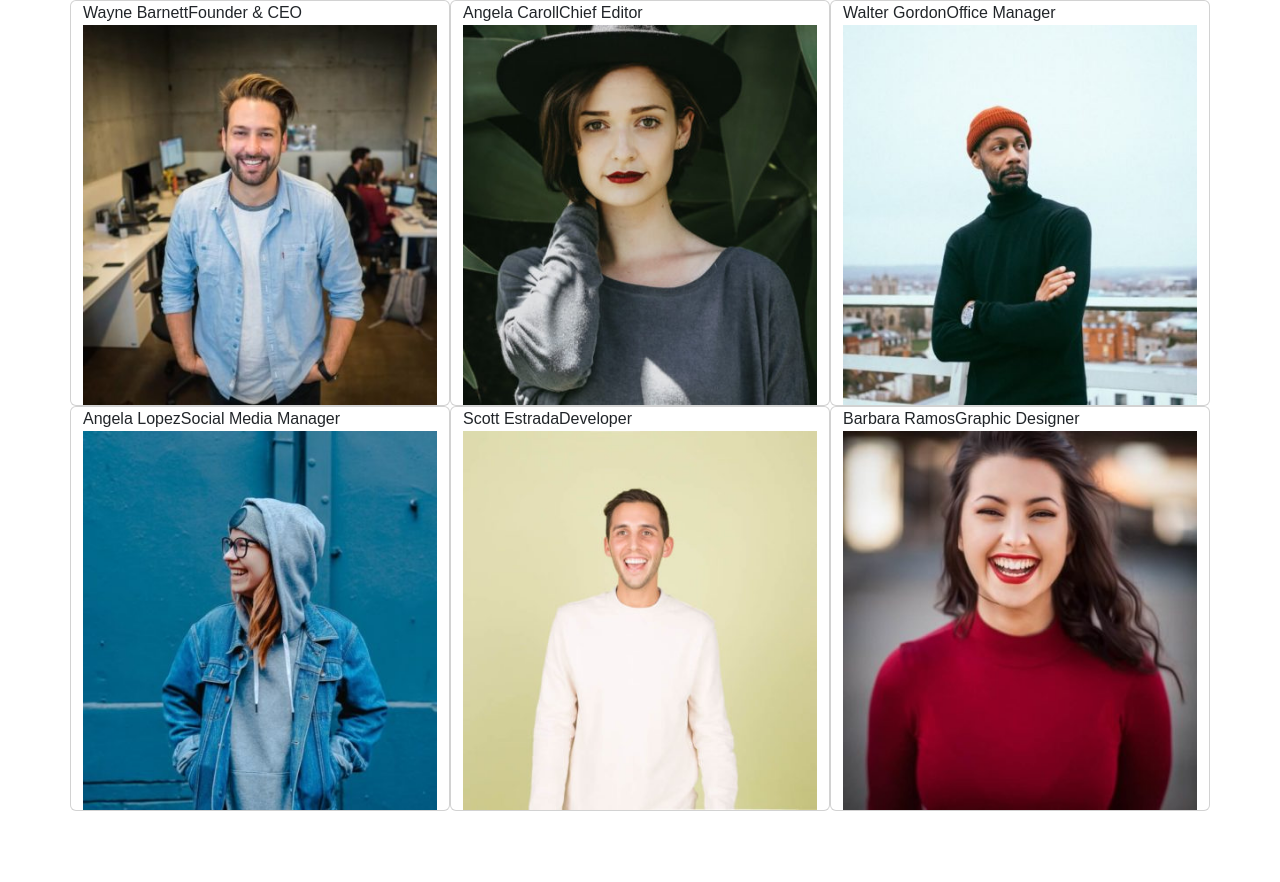
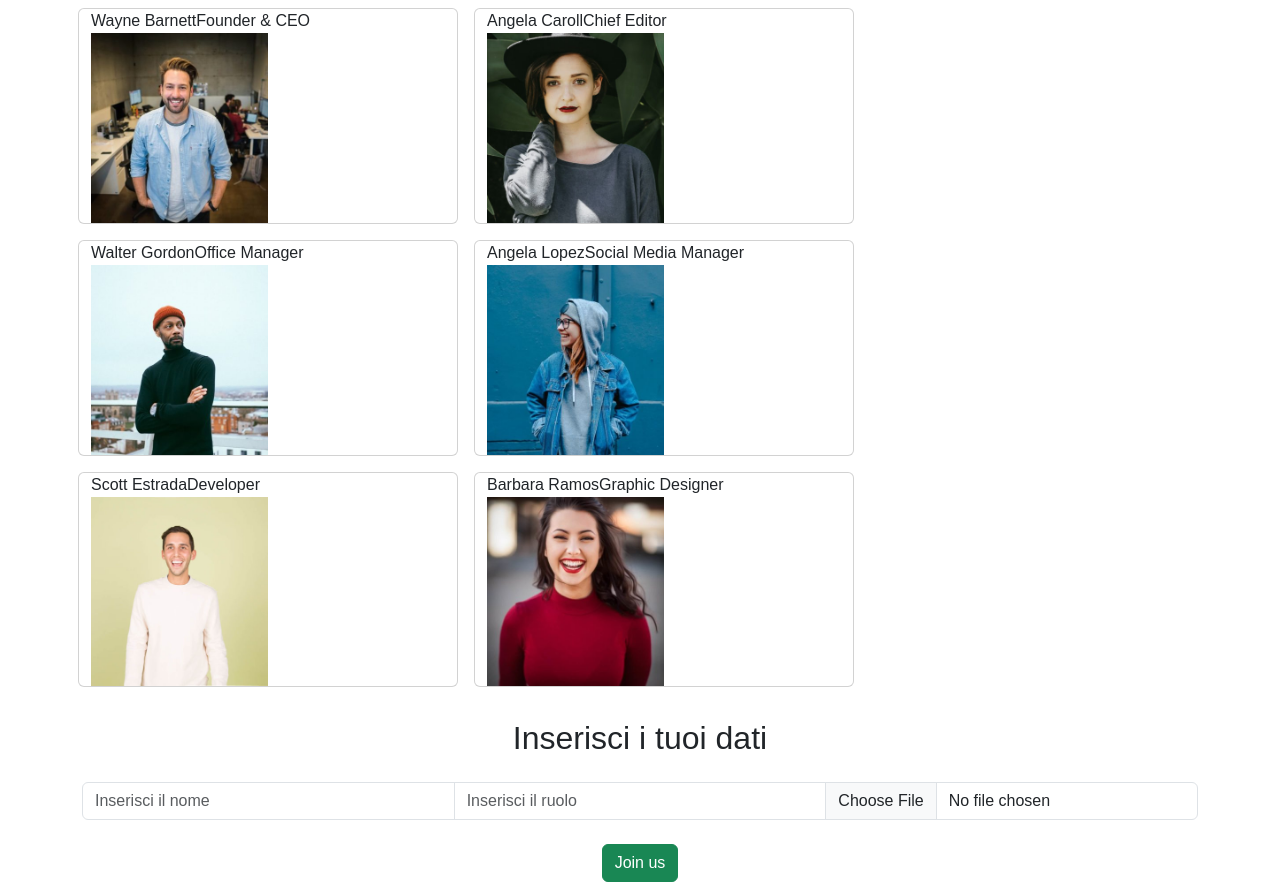
Before and after one commit to SimoneNegrisoli/-js-our-team, a plain HTML site: page index.html in a window 1280 px wide. Before the commit the page ends 811 px from the top, so only its background shows below. Drawn offline with nearby package versions, Linux system fonts and the light colour scheme.

Commit message:
bonus nuovo membro

```diff
--- a/css/style.css
+++ b/css/style.css
@@ -6,3 +6,6 @@
 body{
     font-family: sans-serif;
 }
+img{
+    width: 50%;
+}
--- a/index.html
+++ b/index.html
@@ -1,15 +1,30 @@
 <!DOCTYPE html>
 <html lang="en">
+
 <head>
     <meta charset="UTF-8">
     <meta name="viewport" content="width=device-width, initial-scale=1.0">
-    <link href="https://cdn.jsdelivr.net/npm/bootstrap@5.3.2/dist/css/bootstrap.min.css" rel="stylesheet" integrity="sha384-T3c6CoIi6uLrA9TneNEoa7RxnatzjcDSCmG1MXxSR1GAsXEV/Dwwykc2MPK8M2HN" crossorigin="anonymous">
+    <link href="https://cdn.jsdelivr.net/npm/bootstrap@5.3.2/dist/css/bootstrap.min.css" rel="stylesheet"
+        integrity="sha384-T3c6CoIi6uLrA9TneNEoa7RxnatzjcDSCmG1MXxSR1GAsXEV/Dwwykc2MPK8M2HN" crossorigin="anonymous">
     <link rel="stylesheet" href="css/style.css">
     <title>Our Team</title>
 </head>
+
 <body>
     <div class="container">
 
+
+    </div>
+    <div class="container">
+        <h2 class="text-center mt-4">Inserisci i tuoi dati</h2>
+        <div class="input-group d-flex justify-content-between align-items-center mt-4">
+            <input class="form-control " type="text" id="nome" value="" placeholder="Inserisci il nome">
+            <input class="form-control  " type="text" id="ruolo" value="" placeholder="Inserisci il ruolo">
+            <input class="form-control" type="file" id="foto-user" value="" placeholder="Carica foto">
+        </div>
+        <div class="d-flex justify-content-center">
+            <button class="btn btn-success mt-4 ">Join us</button>
+        </div>
 
     </div>
 
@@ -18,4 +33,5 @@
 
     <script src="js/script.js"></script>
 </body>
+
 </html>
--- a/js/script.js
+++ b/js/script.js
@@ -74,7 +74,7 @@ console.log(containerEl)
     //ci ho appeso un div e gli do la classe row
 const rowEl = document.createElement('div')
 containerEl.append(rowEl)
-rowEl.classList.add('row')
+rowEl.classList.add('row', 'd-felx', 'felx-nowrap')
 
     //console.log(rowEl)
 
@@ -82,7 +82,7 @@ rowEl.classList.add('row')
 for (i = 0; i < ourTeam.length; i++ ){
     const colEl = document.createElement('div')
     rowEl.append(colEl)
-    colEl.classList.add('col-4', 'card')
+    colEl.classList.add('col-4', 'card', 'm-2')
     colEl.innerHTML = ourTeam[i].name
     colEl.innerHTML += ourTeam[i].role
     colEl.innerHTML += `
@@ -91,8 +91,16 @@ for (i = 0; i < ourTeam.length; i++ ){
 
 }
 
-// bonus
-// 3 input collegati ad un bottone
+// Bonus
 
 
-// */
+const btn = document.querySelector('button')
+btn.addEventListener('click', function(){
+    const newMember = {
+        name : document.getElementById('ruolo').value,
+        role : document.getElementById('ruolo').value,
+        picture : document.getElementById('foto-user').value
+    }
+    console.log(newMember)
+    ourTeam.push(newMember)
+})
```
